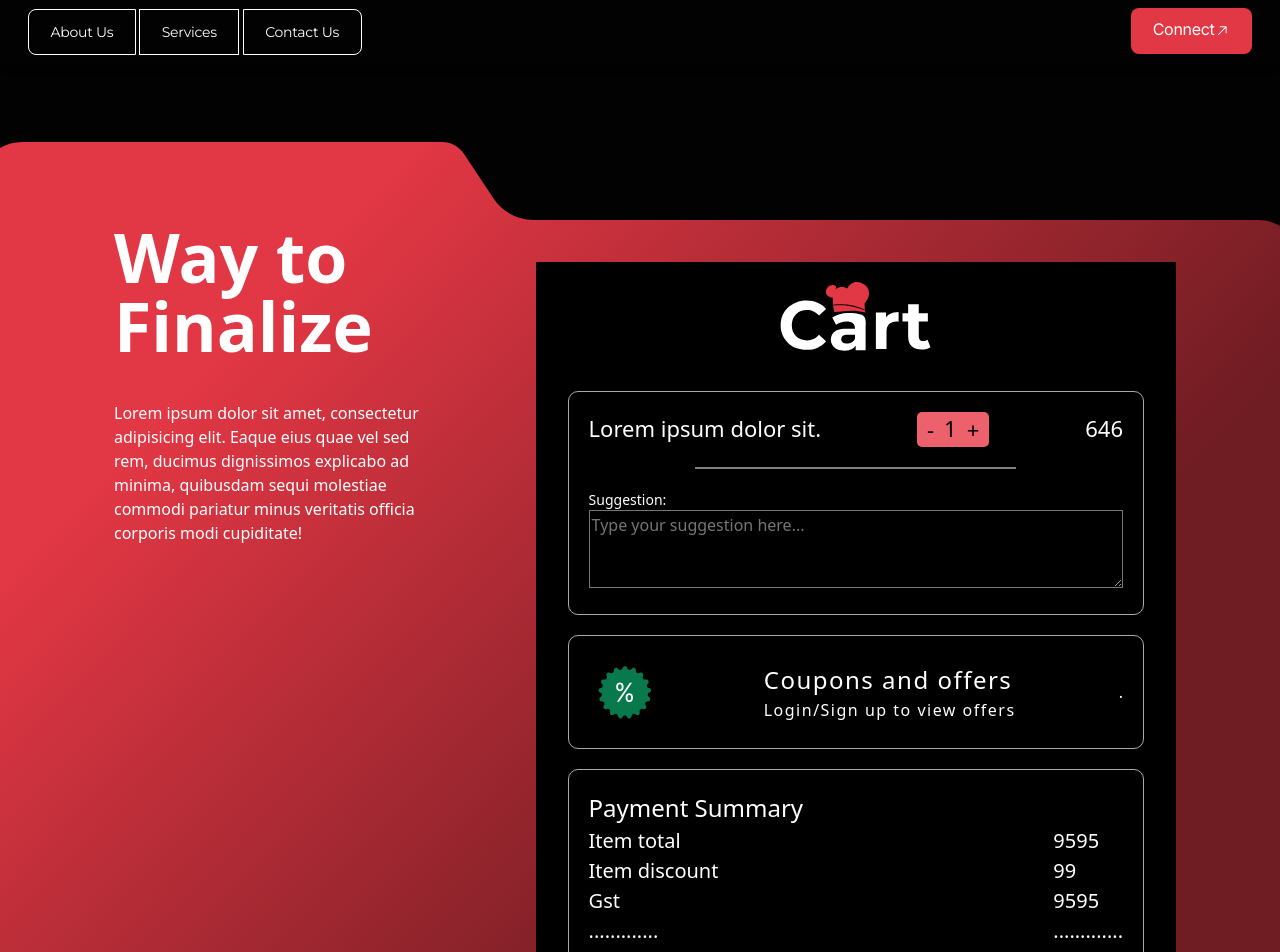
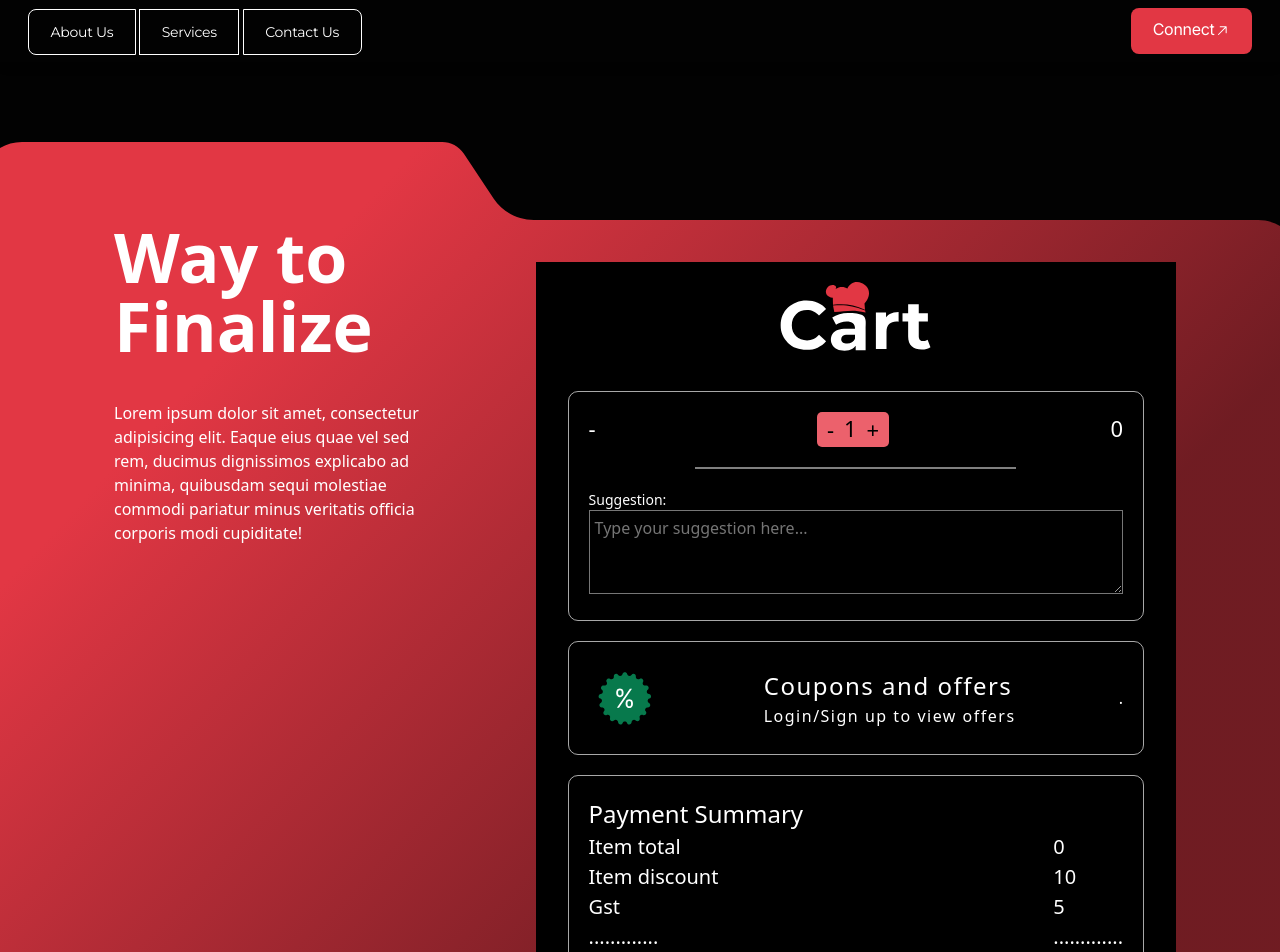
Before and after one commit to vanshika8750/The-Homy, a React (Vite) app: page /cart in a window 1280 px wide. Shown: the top 952 px of the page. Built offline with nearby package versions, Linux system fonts and the light colour scheme.

Commit message:
cart content insert

```diff
--- a/src/App.jsx
+++ b/src/App.jsx
@@ -16,11 +16,13 @@ import ForgotPassword from './Pages/ForgotPassword/ForgotPassword'
 import Dashboard from './Pages/Dashboard/Dashboard'
 import Cart from './Pages/Cart/Cart'
 import AdminDashboard from './Pages/AdminDashboard/AdminDashboard'
+import { CustomizationProvider } from './Components/Context/CustomizationContext'
 
 function App() {
 
   return (
-    <Router>
+    <CustomizationProvider>
+          <Router>
     <Navbar/>
        <Routes>
 
@@ -43,6 +45,8 @@ function App() {
        </Routes>
        <Footer/>
     </Router>
+    </CustomizationProvider>
+
   )
 }
 
--- /dev/null
+++ b/src/Components/Context/CustomizationContext.jsx
@@ -0,0 +1,20 @@
+// Create a new context
+import React, { createContext, useContext, useState } from 'react';
+
+const CustomizationContext = createContext();
+
+export const CustomizationProvider = ({ children }) => {
+    const [selectedOption, setSelectedOption] = useState('');
+    const [selectedGender, setSelectedGender] = useState('');
+    const [userSelectedOption, setUserSelectedOption] = useState('');
+
+
+
+    return (
+        <CustomizationContext.Provider value={{ selectedOption, setSelectedOption, selectedGender, setSelectedGender,userSelectedOption,setUserSelectedOption }}>
+            {children}
+        </CustomizationContext.Provider>
+    );
+};
+
+export const useCustomizationContext = () => useContext(CustomizationContext);
--- a/src/Components/Slider/Slider.jsx
+++ b/src/Components/Slider/Slider.jsx
@@ -6,7 +6,7 @@ function Slider() {
     console.log(data)
     return(
         <div style={{display:'flex',margin:'auto'}}>
-            <input className='slider' type="range" min="0" max="100" step="10" value={data} onChange={(e)=>setData(e.target.value)} />
+            <input className='slider' type="range" min="0" max="100" value={data} onChange={(e)=>setData(e.target.value)} />
             <h1>{data}</h1>
         </div>
     );
--- /dev/null
+++ b/src/Components/prices.jsx
@@ -0,0 +1,33 @@
+const plansArray = [
+    {
+      category: 'Homy',
+      options: [
+        { plan: 'Daily', price: 10 },
+        { plan: 'Weekly', price: 50 },
+        { plan: 'Monthly', price: 200 },
+        { plan: 'Half Yearly', price: 1000 },
+        { plan: 'Yearly', price: 2000 }
+      ]
+    },
+    {
+      category: 'Homy Pro',
+      options: [
+        { plan: 'Daily', price: 15 },
+        { plan: 'Weekly', price: 70 },
+        { plan: 'Monthly', price: 250 },
+        { plan: 'Half Yearly', price: 1200 },
+        { plan: 'Yearly', price: 2500 }
+      ]
+    },
+    {
+      category: 'Homy Pro Max',
+      options: [
+        { plan: 'Daily', price: 20 },
+        { plan: 'Weekly', price: 90 },
+        { plan: 'Monthly', price: 300 },
+        { plan: 'Half Yearly', price: 1500 },
+        { plan: 'Yearly', price: 3000 }
+      ]
+    }
+  ];
+  export default plansArray;
--- a/src/Pages/Cart/Cart.css
+++ b/src/Pages/Cart/Cart.css
@@ -95,6 +95,7 @@ margin: 20px 0px;
     margin: 0px;
 }
 .suggestions textarea{
+    padding: 5px;
     width: 100%;
     background: rgba(0, 0, 0, 0.366);
     color: white;
--- a/src/Pages/Cart/Cart.jsx
+++ b/src/Pages/Cart/Cart.jsx
@@ -4,13 +4,15 @@ import "./Cart.css";
 import cusbgmobile from "../../assets/cusbgmobile.svg"
 import carthead from '../../assets/cart-head.svg'
 import percent from '../../assets/percent.svg'
-
+import pricesArray from '../../Components/prices'
+import {useCustomizationContext} from '../../Components/Context/CustomizationContext'
 
 
 const Cart = () => {
+    const { userSelectedOption,selectedOption} = useCustomizationContext();
 
     const [count, setCount] = useState(1);
-    const pricePerProduct = 646;
+
 
     const increment = () => {
         setCount(count + 1);
@@ -22,7 +24,7 @@ const Cart = () => {
         }
     };
 
-    console.log('Current count:', count);
+    // console.log('Current count:', count);
 
 
     const [suggestion, setSuggestion] = useState('');
@@ -35,8 +37,28 @@ const Cart = () => {
         console.log('Submitted suggestion:', suggestion);
     };
 
+
+    const findPrice = (category, option) => {
+        const categoryObj = pricesArray.find(item => item.category === category);
+
+        if (categoryObj) {
+          const optionObj = categoryObj.options.find(item => item.plan === option);
+          if (optionObj) {
+            return optionObj.price;
+          }
+        }
+        return null;
+      };
+
+      const category = userSelectedOption;
+      const option = selectedOption;
+      const price = findPrice(category, option);
+
+      const priceprod = count*price;
+
   return (
-    <div className="cart-page">
+
+ <div className="cart-page">
       <div className="img-div-cart">
         <img src={customizebg} alt="" className="desktop-cart" />
         <img src={cusbgmobile} alt="" className="mobile-cart" />
@@ -46,7 +68,7 @@ const Cart = () => {
 
         <div className="first-col-cart">
           <div className="first-col-div-cart head-first-cart">
-            <div>Way to Finalize </div>
+            <div>Way to Finalize</div>
           </div>
 
           <div className="first-col-div-cart content-first-cart">
@@ -71,7 +93,7 @@ const Cart = () => {
                 <div className="prod-no">
 
                     <div className="prodname">
-                        Lorem ipsum dolor sit.
+                       {userSelectedOption}-{selectedOption}
                     </div>
 
                     <div className="no-prod">
@@ -80,7 +102,7 @@ const Cart = () => {
                 <button onClick={increment}>+</button>
             </div>
             <div className="price-prod">
-                {count * pricePerProduct}
+                {priceprod}
             </div>
                 </div>
 
@@ -131,11 +153,11 @@ const Cart = () => {
             </div>
 
             <div className="right-pay">
-                <div>9595</div>
-                <div>99</div>
-                <div>9595</div>
+                <div>{priceprod}</div>
+                <div>10</div>
+                <div>5</div>
                 <div>.............</div>
-                <div>9595</div>
+                <div>{priceprod-10-5}</div>
             </div>
           </div>
 
@@ -146,7 +168,7 @@ const Cart = () => {
                     Amount to be paid
                 </div>
 
-                <div>9595</div>
+                <div>{priceprod-10-5}</div>
             </div>
 
 
@@ -160,6 +182,7 @@ const Cart = () => {
       </div>
 
     </div>
+
   );
 };
 
--- a/src/Pages/Customize/Customize.jsx
+++ b/src/Pages/Customize/Customize.jsx
@@ -9,35 +9,38 @@ import homypro from "../../assets/homypro.svg"
 import homypromax from "../../assets/homypromax.svg"
 import customizationhead from "../../assets/customizationhead.svg"
 import cusbgmobile from "../../assets/cusbgmobile.svg"
+import { useCustomizationContext} from '../../Components/Context/CustomizationContext'
+import { Link } from "react-router-dom";
+
 
 const Customize = () => {
 
-    const [selectedOption, setSelectedOption] = useState('');
+    const {selectedOption, setSelectedOption} = useCustomizationContext('');
 
     const handleChange = (event) => {
       setSelectedOption(event.target.value);
-      console.log("Selected option:", event.target.value);
+      // console.log("Selected option:", event.target.value);
     };
 
-    const [selectedGender, setSelectedGender] = useState('');
+    const {selectedGender, setSelectedGender} = useCustomizationContext('');
 
   const handleGenderChange = (event) => {
     const selectedValue = event.target.value;
     setSelectedGender(selectedValue);
-    console.log("Selected gender:", selectedValue);
+    // console.log("Selected gender:", selectedValue);
     // You can store the selected value somewhere else as per your requirement
   };
 
 
-  const [userSelectedOption, setUserSelectedOption] = useState('');
+  const {userSelectedOption, setUserSelectedOption} = useCustomizationContext('');
 
   const handleSelect = (value) => {
     setUserSelectedOption(value);
-    console.log('Selected Option:', value);
+    // console.log('Selected Option by user:', value);
   };
 
   return (
-    <div className="customize-page">
+     <div className="customize-page">
       <div className="img-div-customize">
         <img src={customizebg} alt="" className="desktop-cus" />
         <img src={cusbgmobile} alt="" className="mobile-cus" />
@@ -107,7 +110,7 @@ const Customize = () => {
           <img src={homypromax} alt="" />
         </div>
         <div>
-          Homy Pro max
+          Homy Pro Max
         </div>
       </div>
     </div>
@@ -118,11 +121,11 @@ const Customize = () => {
             <div >
               <select className="options-cus" value={selectedOption} onChange={handleChange}>
                 <option value="">Select</option>
-                <option value="daily">Daily</option>
-                <option value="weekly">Weekly</option>
-                <option value="monthly">Monthly</option>
-                <option value="half_yearly">Half Yearly</option>
-                <option value="yearly">Yearly</option>
+                <option value="Daily">Daily</option>
+                <option value="Weekly">Weekly</option>
+                <option value="Monthly">Monthly</option>
+                <option value="Half Yearly">Half Yearly</option>
+                <option value="Yearly">Yearly</option>
               </select>
             </div>
           </div>
@@ -190,7 +193,7 @@ const Customize = () => {
 </div>
 
 <div className="btn-cust">
-  <button>Continue</button>
+  <Link to="/cart"><button>Continue</button></Link>
 </div>
 
 </div>
```
Also changed, not shown: src/Components/Calendar/Calendar.css (line endings or trailing spaces).
